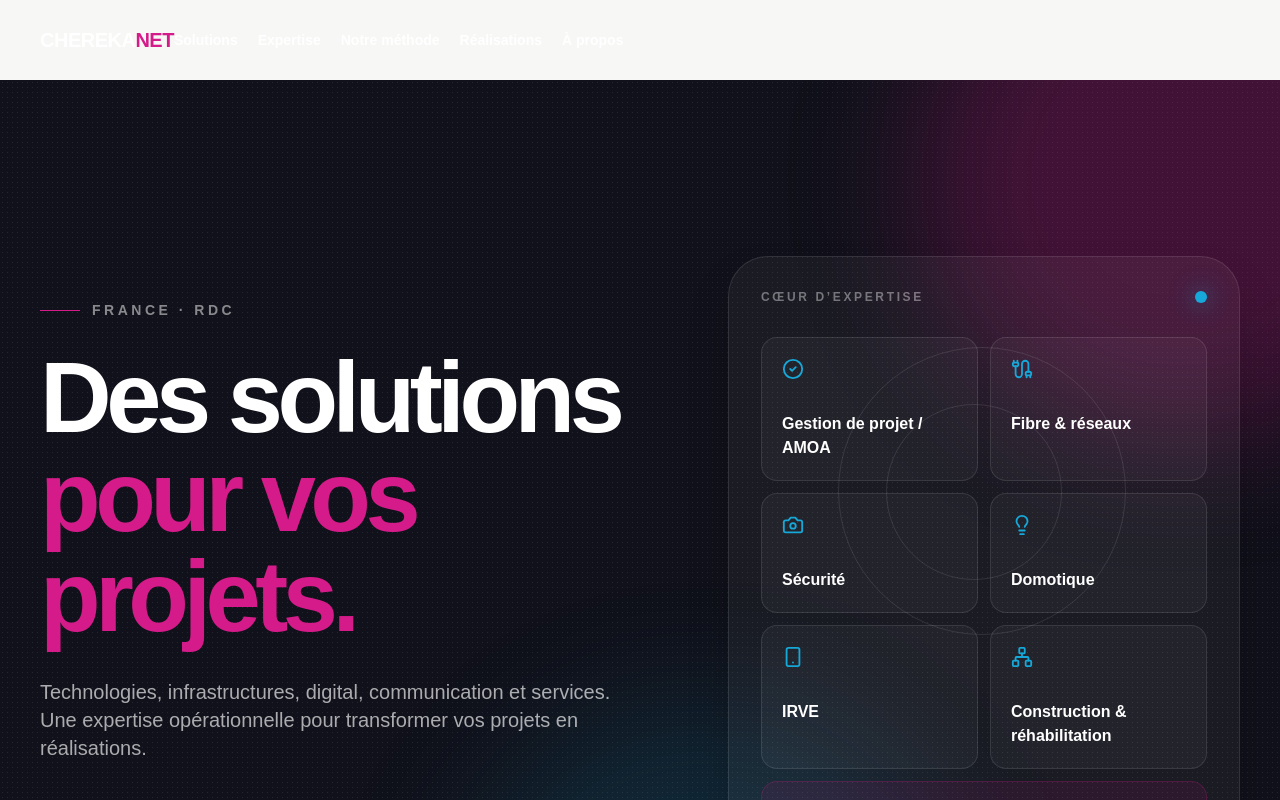
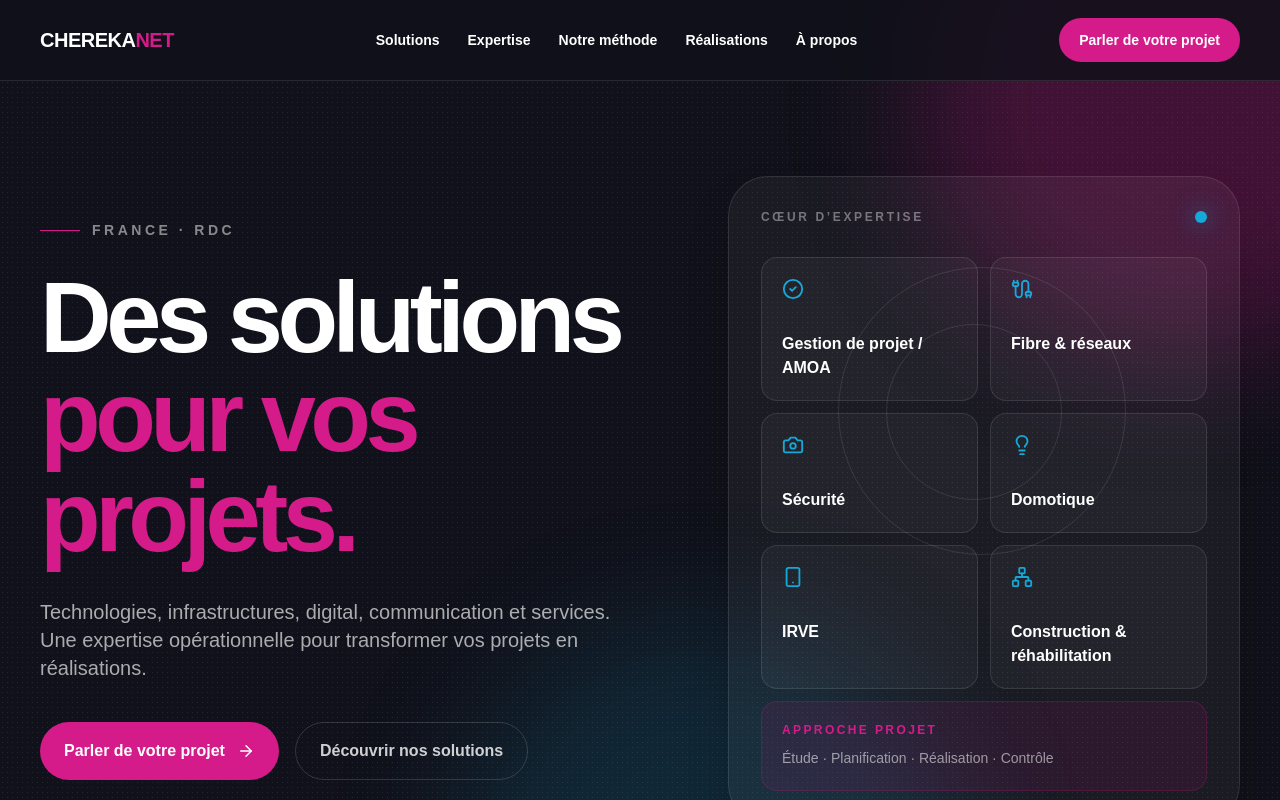
Before and after one commit to stevendolela/cherekanet, a Next.js app: page / in a window 1280 px wide. Shown: the top 800 px of the page. Built offline with nearby package versions, Linux system fonts and the light colour scheme.

Commit message:
fix: include shared components in Tailwind scan

```diff
--- a/tailwind.config.ts
+++ b/tailwind.config.ts
@@ -1,7 +1,10 @@
 import type { Config } from "tailwindcss";
 
 const config: Config = {
-  content: ["./app/**/*.{js,ts,jsx,tsx,mdx}"],
+  content: [
+    "./app/**/*.{js,ts,jsx,tsx,mdx}",
+    "./components/**/*.{js,ts,jsx,tsx,mdx}"
+  ],
   theme: {
     extend: {
       colors: {
```
